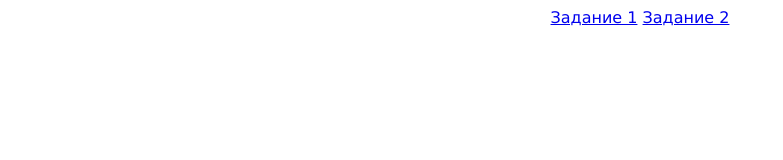
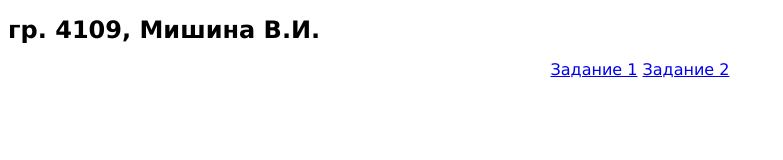
Before and after one commit to vmi98/web_tasks, a plain HTML site: page index.html in a window 1280 px wide. Shown: the whole page, without its empty margins (0-783 px from the left). Drawn offline with Linux system fonts and the light colour scheme.

Commit message:
Update index.html

```diff
--- a/index.html
+++ b/index.html
@@ -7,15 +7,17 @@
     font-size: 100%;
     font-family: Verdana, Arial, Helvetica, sans-serif;
     text-align:center;
-   title {
+   h1 {
     font-size: 150%;
     font-family: Verdana, Arial, Helvetica, sans-serif;
     text-align:left;
+    text-weight:bold;
    }
   </style>
-        <title>Задания к 25.02.23, гр. 4109, Мишина В.И.</title>
+        <title>Задания к 25.02.23</title>
     </head>
     <body>
+        <h1>гр. 4109, Мишина В.И.</h1>
             <a href="Task1.xml">Задание 1</a>
             <a href="Task2.xml">Задание 2</a>
     </body>
```
